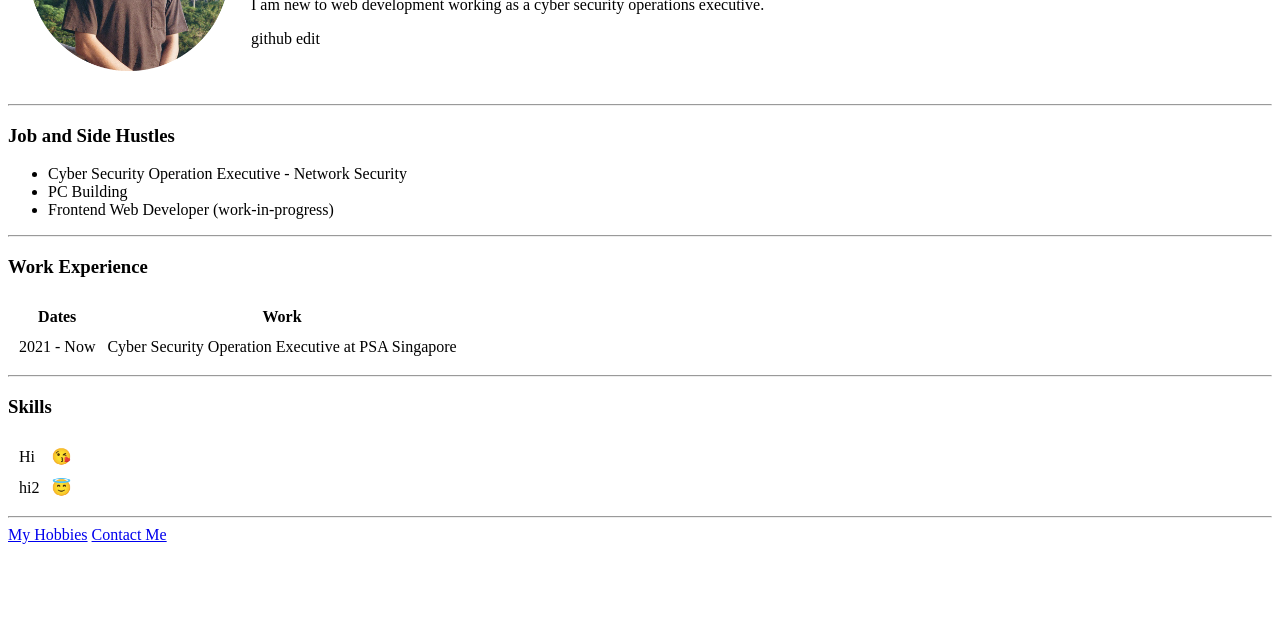
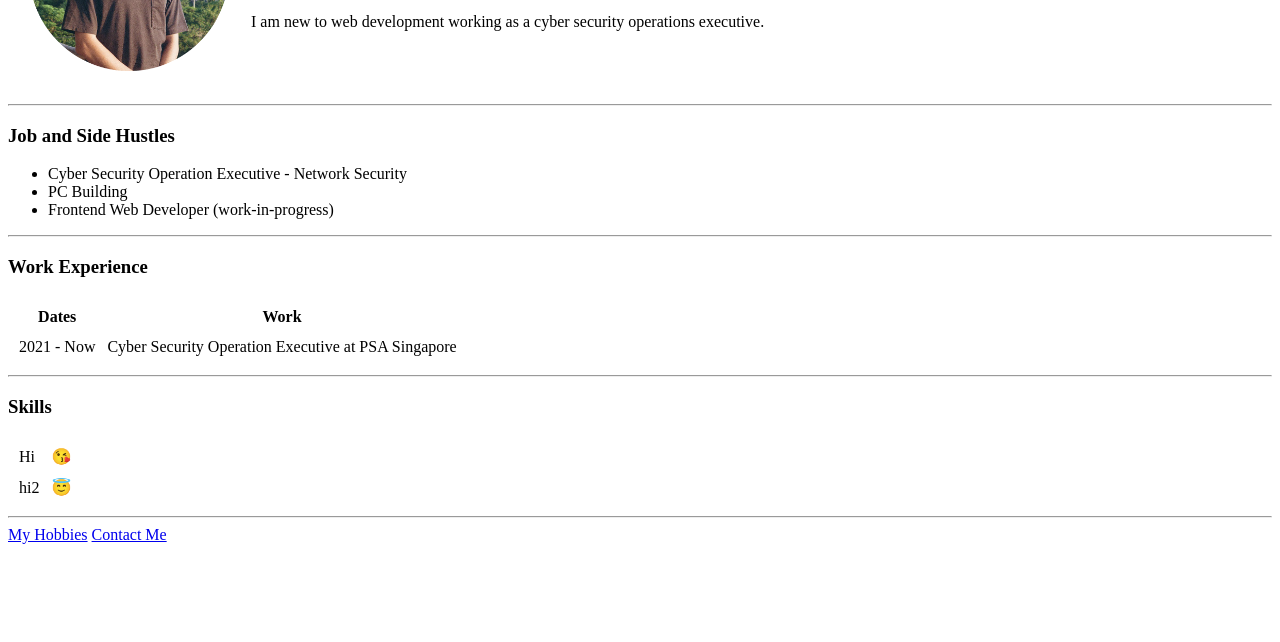
Before and after one commit to davejohn0/experimentaltest, a plain HTML site: page index.html in a window 1280 px wide. Shown: the part 158-800 px from the top of the page. Drawn offline with Linux system fonts and the light colour scheme.

Commit message:
Update index.html
github final test

```diff
--- a/index.html
+++ b/index.html
@@ -18,7 +18,6 @@
                 <h1>"DAVE" <a href="https://www.instagram.com/haoyongthy/">TAY HAO YONG</a></h1>
                 <p><em>Not a founder of anything <strong>YET</strong>.</em></p>
                 <p>I am new to web development working as a cyber security operations executive.</p>
-                <p> github edit</p>
             </td>
         </tr>
 
```
